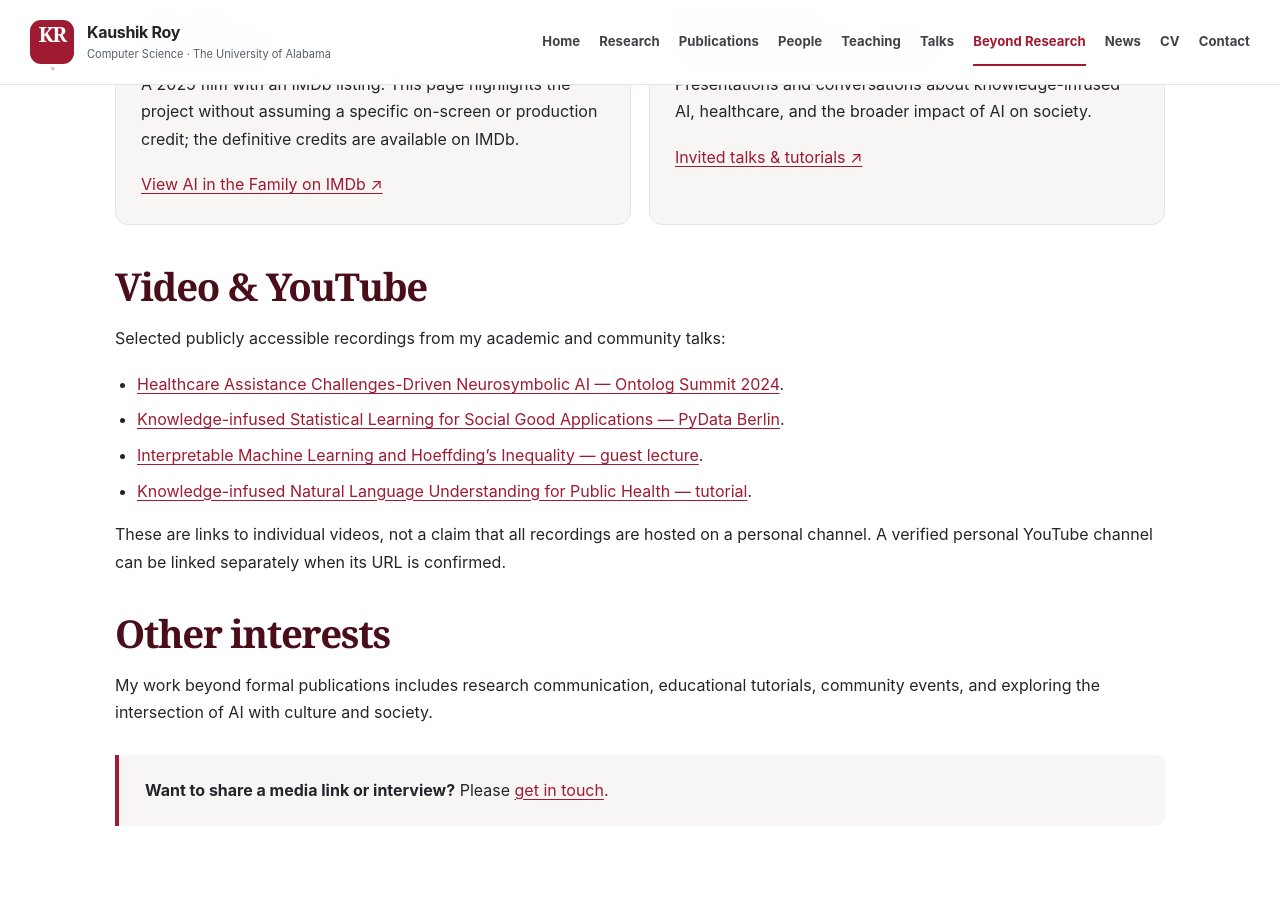
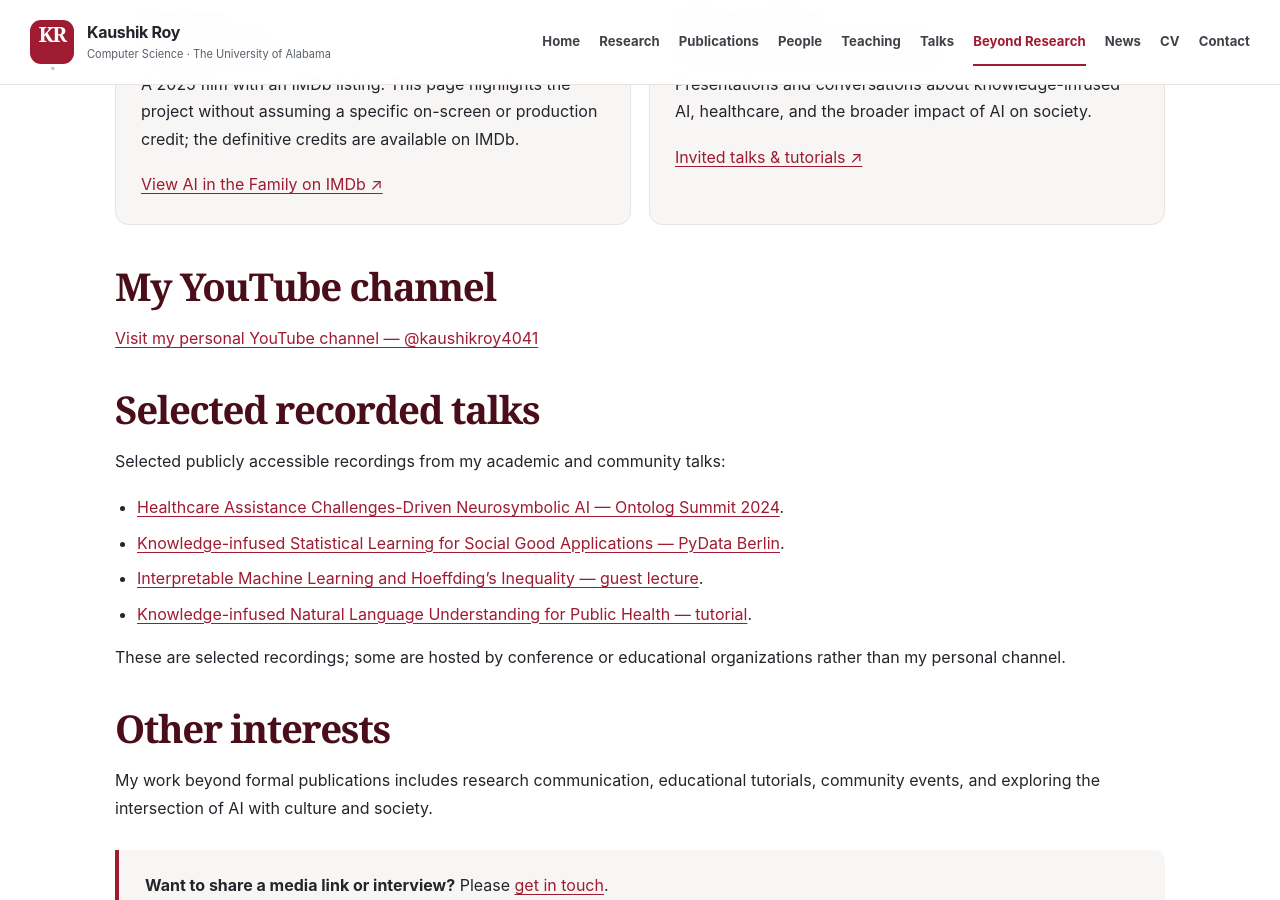
Before and after one commit to kauroy1994/home, a Jekyll site: the page built from _pages/beyond-research.md, in a window 1280 px wide and 900 px high, scrolled down 566 px. Built offline with Jekyll 4.4.1, drawn with Linux system fonts in a browser that asks for light colours.

Commit message:
Replace simplistic research graphic with detailed architecture and add personal YouTube

```diff
--- a/_pages/beyond-research.md
+++ b/_pages/beyond-research.md
@@ -13,7 +13,11 @@ lede: "A collection of media appearances, filmmaking, recorded talks, and public
   <div class="info-card"><p class="kicker">MEDIA &amp; OUTREACH</p><h3>Public-facing AI conversations</h3><p>Presentations and conversations about knowledge-infused AI, healthcare, and the broader impact of AI on society.</p><p><a href="{{ '/talks/' | relative_url }}">Invited talks &amp; tutorials ↗</a></p></div>
 </div>
 
-## Video & YouTube
+## My YouTube channel
+
+[Visit my personal YouTube channel — @kaushikroy4041](https://www.youtube.com/@kaushikroy4041)
+
+## Selected recorded talks
 
 Selected publicly accessible recordings from my academic and community talks:
 
@@ -22,7 +26,7 @@ Selected publicly accessible recordings from my academic and community talks:
 - [Interpretable Machine Learning and Hoeffding's Inequality — guest lecture](https://www.youtube.com/watch?v=0oCELvPrkMk).
 - [Knowledge-infused Natural Language Understanding for Public Health — tutorial](https://www.youtube.com/watch?v=pRUXTuxm3as).
 
-These are links to individual videos, not a claim that all recordings are hosted on a personal channel. A verified personal YouTube channel can be linked separately when its URL is confirmed.
+These are selected recordings; some are hosted by conference or educational organizations rather than my personal channel.
 
 ## Other interests
 
```
Also changed, not shown: _pages/cv.md (+1 -1 lines), _pages/research.md (+1 -1 lines), images/research-architecture-detailed.svg (added).
